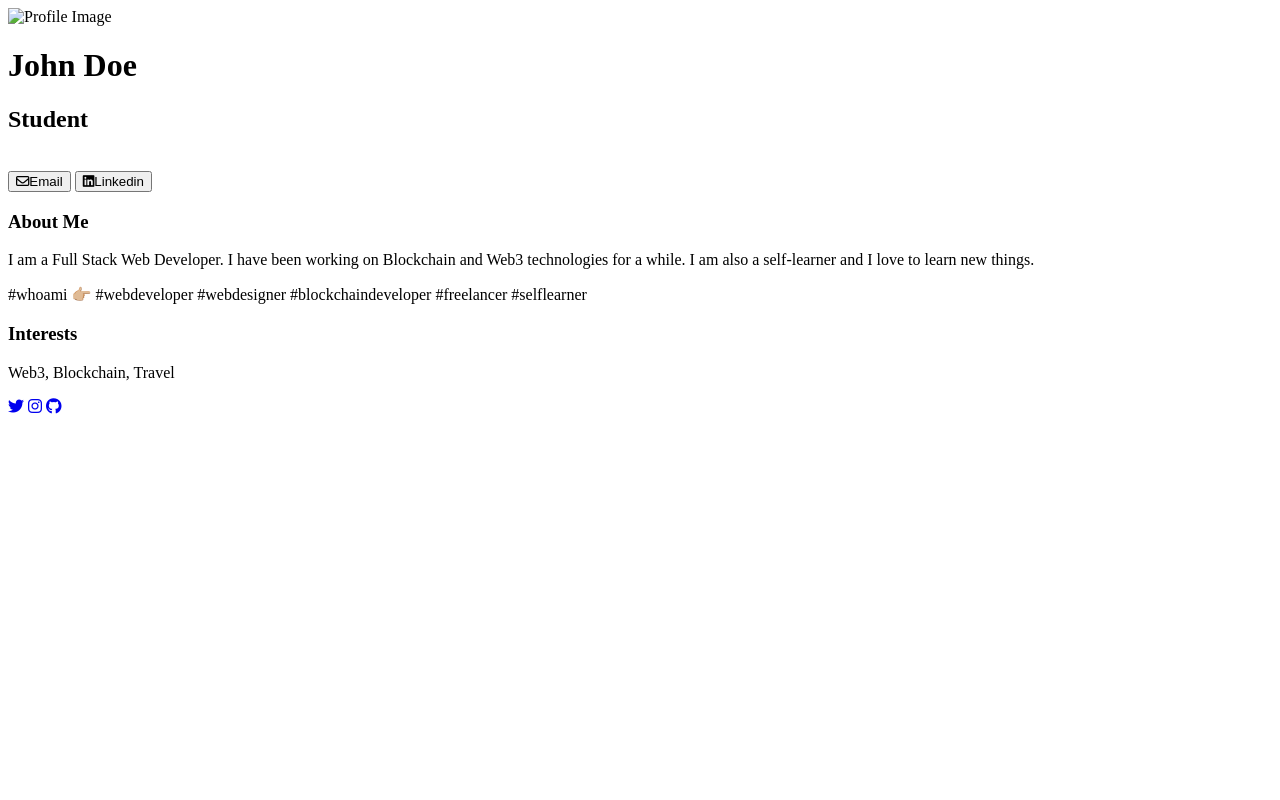
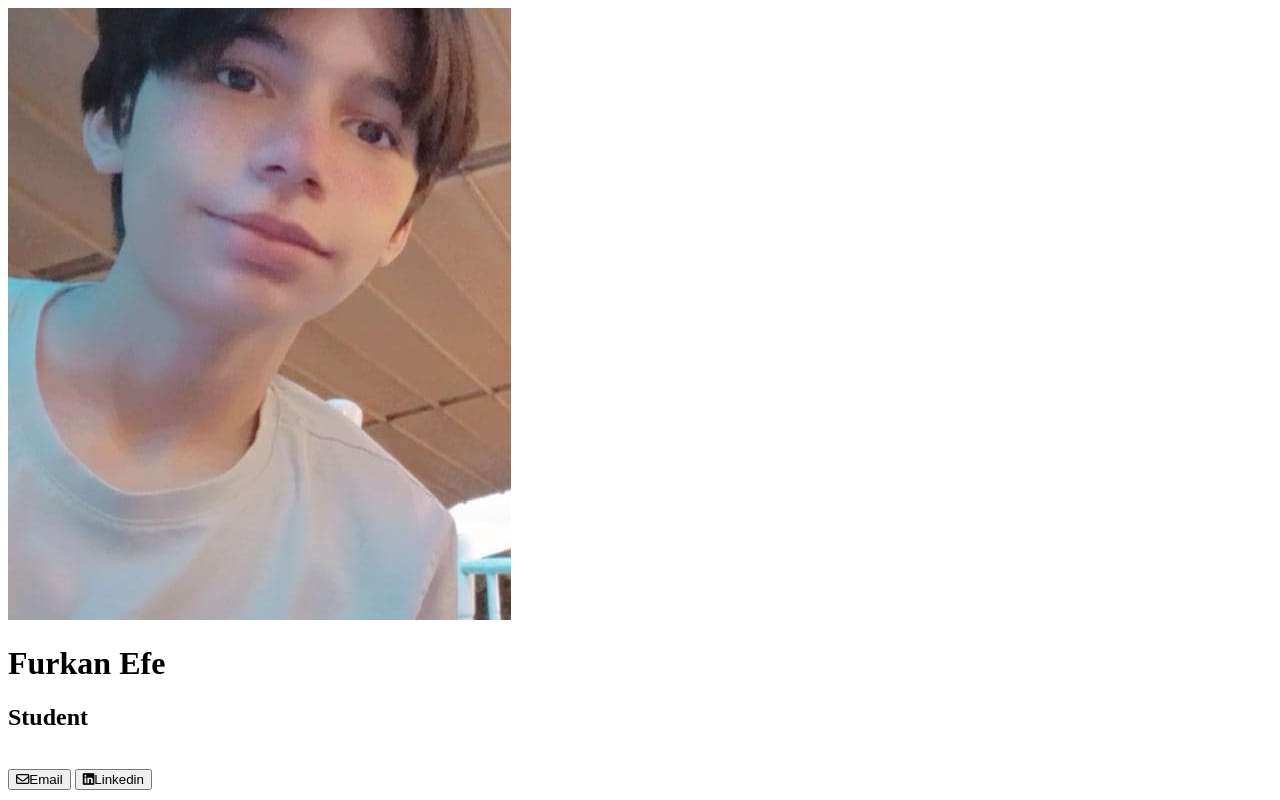
Before and after one commit to furkanEfe1/Furkan_Efe_Sekeroglu, a plain HTML site: page index.html in a window 1280 px wide. Shown: the top 800 px of the page. Drawn offline with Linux system fonts and the light colour scheme.

Commit message:
project is ready for CSS

```diff
--- a/index.html
+++ b/index.html
@@ -15,7 +15,7 @@
         <div class="bcard__header">
           <img
             class="bcard__profile-img"
-            src="./assets/profile_img_800.jpeg"
+            src="./assets/WhatsApp Image 2023-08-24 at 17.07.26.jpeg"
             alt="Profile Image"
           />
         </div>
@@ -23,7 +23,7 @@
         <!-- Body -->
         <div class="bcard__body">
           <div class="bcard__heading-wrapper">
-            <h1 class="bcard__name">John Doe</h1>
+            <h1 class="bcard__name">Furkan Efe</h1>
             <h2 class="bcard__title">Student</h2>
             <div class="bcard__website">
               <a
```
Also changed, not shown: assets/WhatsApp Image 2023-08-24 at 17.07.26.jpeg (added).
